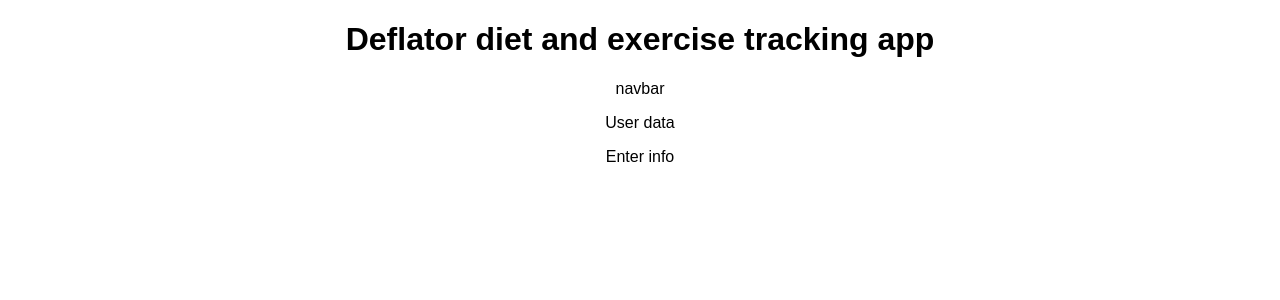
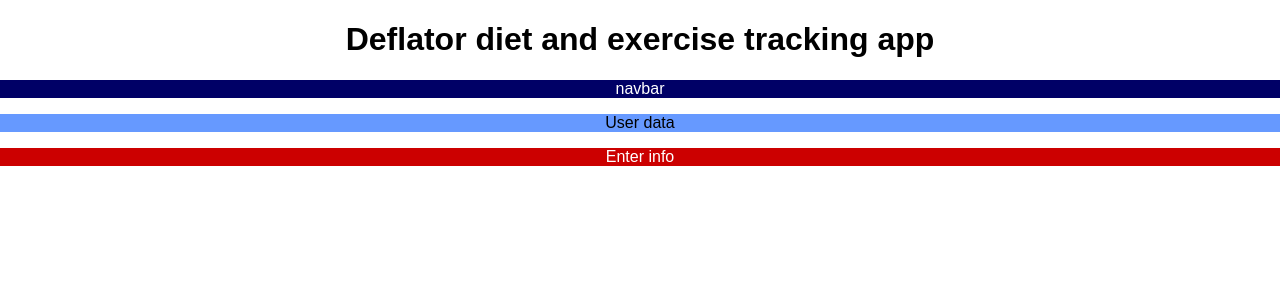
Before and after one commit to justinddaniel/deflator, a React (Create React App) app in the folder client/: page / in a window 1280 px wide. Shown: the top 300 px of the page. Built offline with nearby package versions, Linux system fonts and the light colour scheme.

Commit message:
React wiring up CSS

```diff
--- a/client/src/App.css
+++ b/client/src/App.css
@@ -1,3 +1,18 @@
 .App {
   text-align: center;
 }
+
+.navbar {
+	background-color: #000066;
+	color: white;
+}
+
+.info-display {
+	background-color: #6699ff;
+	color: black;
+}
+
+.info-entry {
+	background-color: #cc0000;
+	color: white;
+}
```
